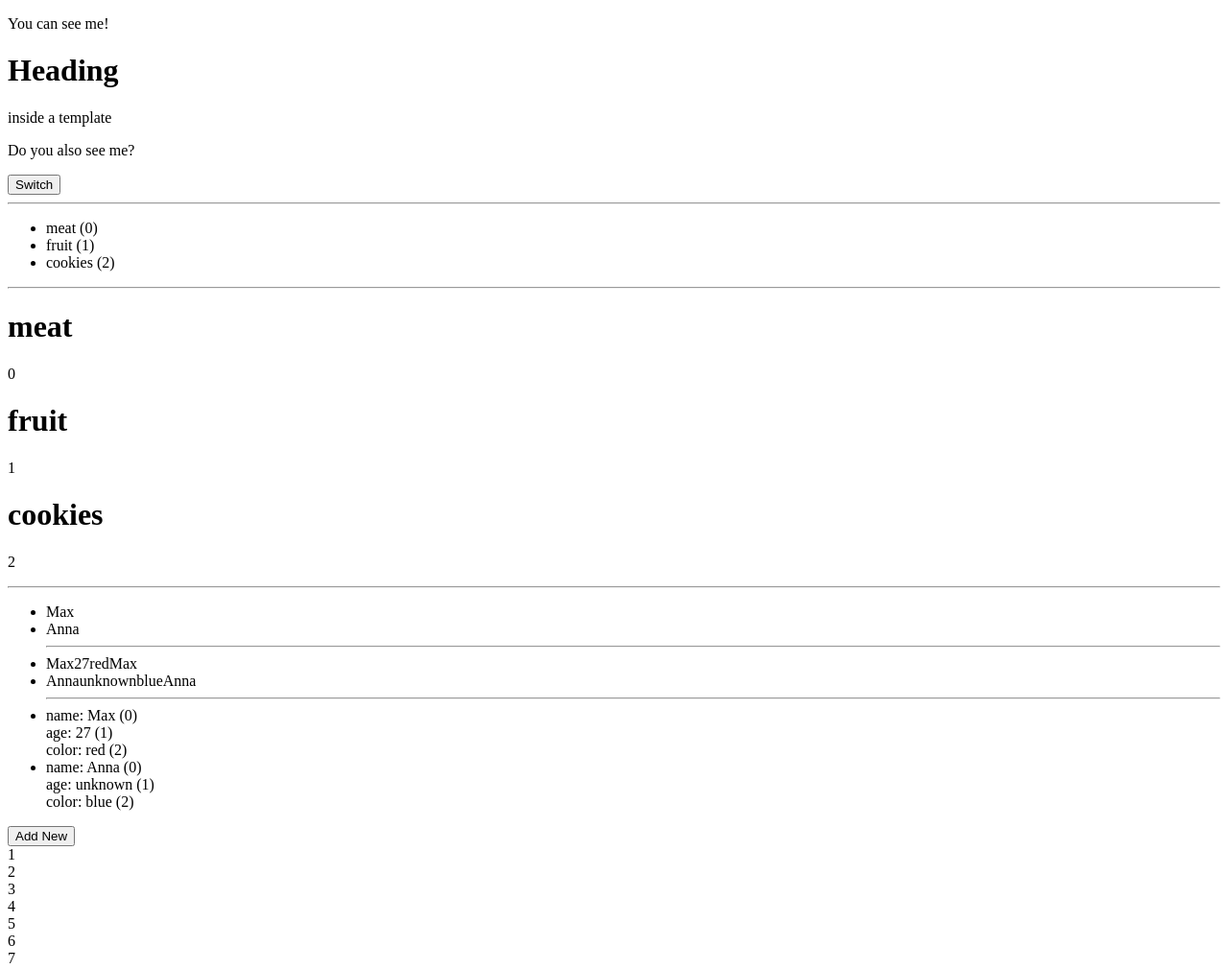
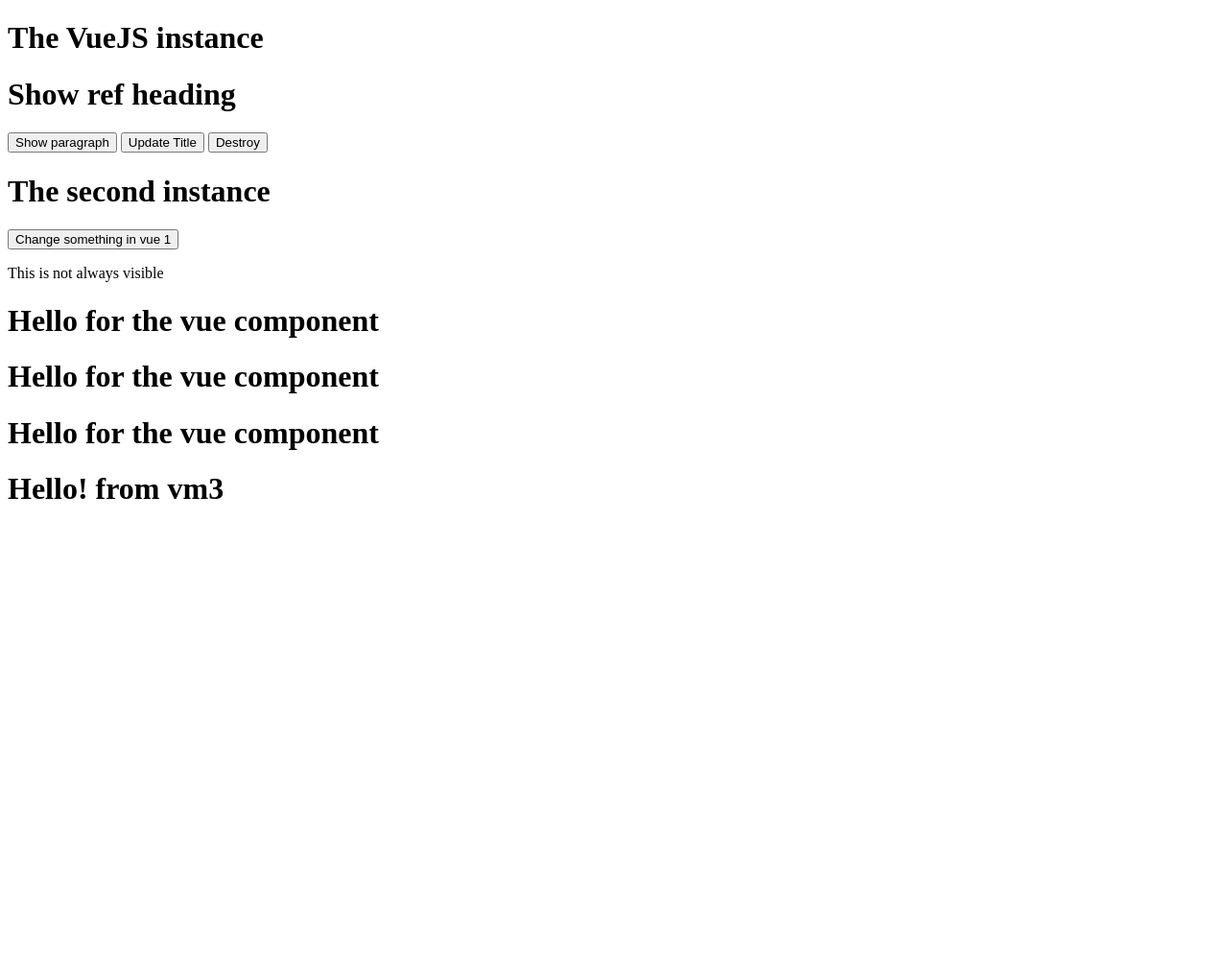
Before and after one commit to kazmanbanj/VueJsPractice, a plain HTML site: page index.html in a window 1280 px wide. Shown: the top 1010 px of the page at 96% size. After the commit the page ends 800 px from the top, so only its background shows below. Drawn offline with Linux system fonts and the light colour scheme.

Commit message:
Add files via upload

```diff
--- a/index.html
+++ b/index.html
@@ -3,71 +3,134 @@
 <head>
     <meta charset="UTF-8">
     <meta name="viewport" content="width=device-width, initial-scale=1.0">
-    <title>Practicing VueJS</title>
+    <title>vueJs instance</title>
 </head>
 <body>
     <div id="app">
+        <h1>{{title}}</h1>
+        <h1 ref="heading">{{title}}</h1>
+        <button v-on:click="show" ref="myButton">Show paragraph</button>
+        <p v-if="showParagraph = !showParagraph">This is not always visible</p>
 
-        <!-- comment out -->
-            <p v-if="show">You can see me!</p>
-            <p v-else>Now you see me!</p>
-            <template v-if="show">
-                <h1 v-if>Heading</h1>
-                <p>inside a template</p>
-            </template>
-            <p v-show="show">Do you also see me?</p>
-            <button @click="show = !show">Switch</button>
-        <!-- comment outs stops -->
+        <button @click="title = 'Changed the text here by updating the title'">Update Title</button>
+        <button @click="destroy">Destroy</button>
+    </div>
 
-        <!-- comment out-->
-            <hr>
-            <ul>
-                <li v-for="(ingred, index) in ingredients" :key="ingred">{{ ingred }} ({{ index }})</li>
-            </ul>
-            <hr>
-            <template v-for="(ingred, index) in ingredients">
-                <h1>{{ ingred }}</h1>
-                <p>{{ index }}</p>
-            </template>
-            <hr>
 
-            <ul>
-                <li v-for="person in persons">{{ person.name }}</li>
-                <hr>
-                <li v-for="person in persons">
-                    <span v-for="value in person">{{ value }}</span>{{ person.name }}
-                </li>
-                <hr>
-                <li v-for="person in persons">
-                    <div v-for="(value, key, index) in person">{{ key }}: {{ value }} ({{index}})</div>
-                </li>
+    <div id="app2">
+        <h1>{{title}}</h1>
+        <button @click="onChange">Change something in vue 1</button>
 
-            </ul>
-            <button @click="ingredients.push('spices')">Add New</button><br>
-            <span v-for="n in 10">{{n}} <br></span>
+        <p v-if="showParagraph = !showParagraph">This is not always visible</p>
 
-        <!-- comment outs stops -->
+        <hello></hello>
+        <hello></hello>
+        <hello></hello>
+    </div>
+
+    <div id="app3">
+
+    </div>
 
 
 
-    </div>
-
     <script src="vue.js"></script>
     <script>
-        new Vue({
-            el: '#app',
+
+        // replacing every hello element with the template
+        Vue.component('hello', {
+            template: '<h1>Hello for the vue component</h1>'
+        });
+
+        var vm1 = new Vue({
+            // el: '#app',
             data: {
+                title: 'The VueJS instance',
+                showParagraph: false,
+            },
 
-                // comment out
-                show: true,
-                ingredients: ['meat', 'fruit', 'cookies'],
-                persons: [
-                    {name: 'Max', age: 27, color: 'red'},
-                    {name: 'Anna', age: 'unknown', color: 'blue'},
-                ]
-                // comment out stops
+            beforeCreate: function() {
+
+            },
+            created: function() {
+
+            },
+            beforeMount: function() {
+
+            },
+            mounted: function() {
+
+            },
+            beforeUpdate: function() {
+
+            },
+            Updated: function() {
+
+            },
+            beforeDestroy: function() {
+
+            },
+            destroyed: function() {
+
+            },
+
+            methods: {
+                show: function() {
+                    this.paragraph = true;
+                    this.updateTitle('The VueJS Instance (updated)');
+                    this.$refs.myButton.innerText = 'Show this Ref Button';
+                },
+                updateTitle: function(title) {
+                    this.title = title;
+                },
+                destroy: function() {
+                    this.$destroy();
+                }
+            },
+            computed: {
+                lowercaseTitle: function() {
+                return this.title.toLowerCase();
+                }
+            },
+            watch: {
+                title: function(value) {
+                alert('Title changed, new value: ' + value);
+                }
             }
         });
+
+        // either el or $mount works
+        vm1.$mount('#app');
+
+        vm1.$refs.heading.innerText = "Show ref heading";
+
+        setTimeout(function() {
+            vm1.title = 'changed by timer';
+            vm1.show();
+        }, 7000);
+
+        var vm2 = new Vue({
+            el: '#app2',
+            data: {
+                title: 'The second instance',
+            },
+            methods: {
+                onChange: function() {
+                    vm1.title = 'changed';
+                }
+            }
+        });
+
+        var vm3 = new Vue({
+            template: '<h1>Hello! from vm3</h1>'
+        });
+
+        // vm3.$mount('#app3');
+
+        //or
+
+        vm3.$mount();
+        document.getElementById('app3').appendChild(vm3.$el);
     </script>
 </body>
 </html>
```
